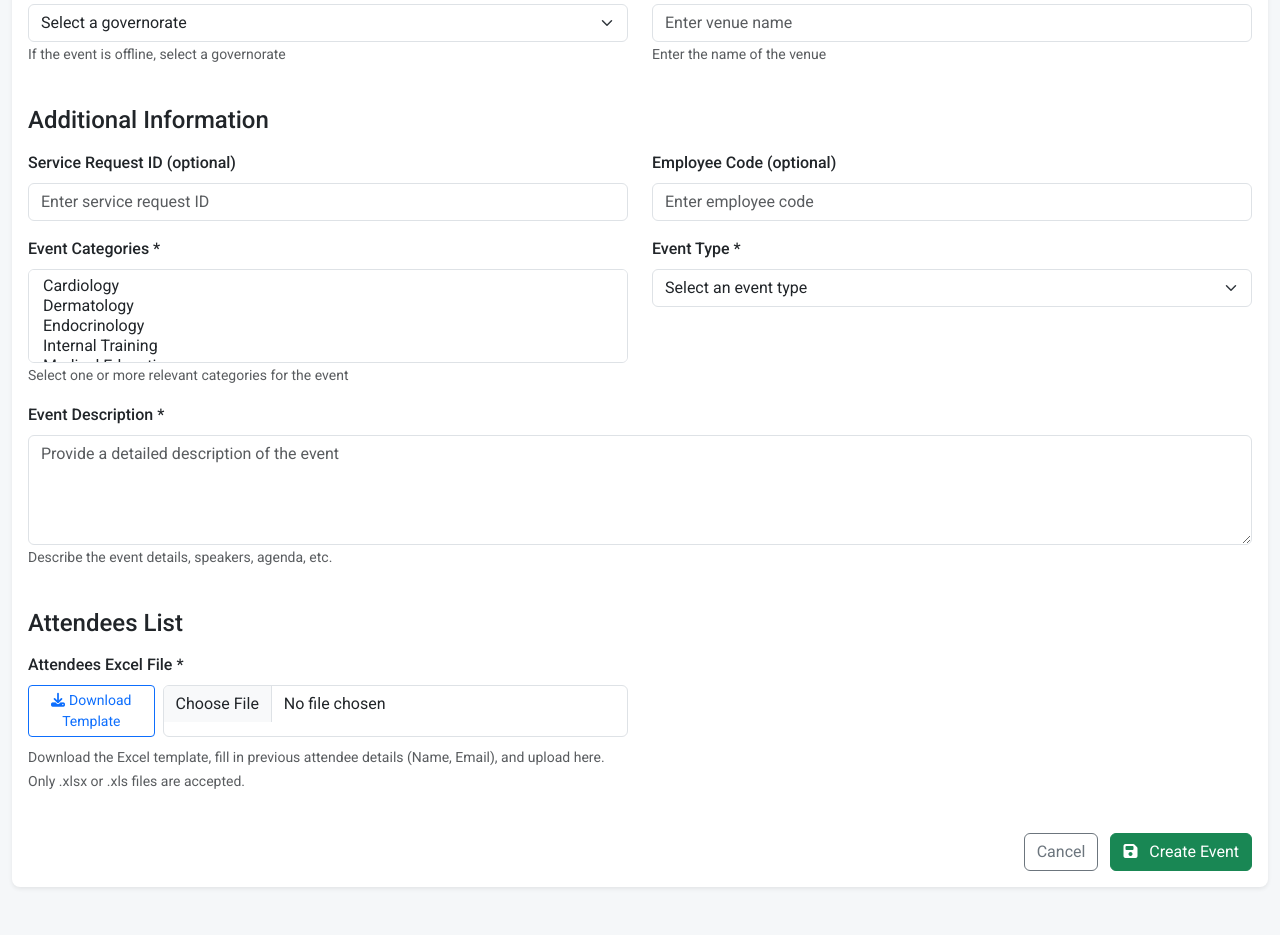
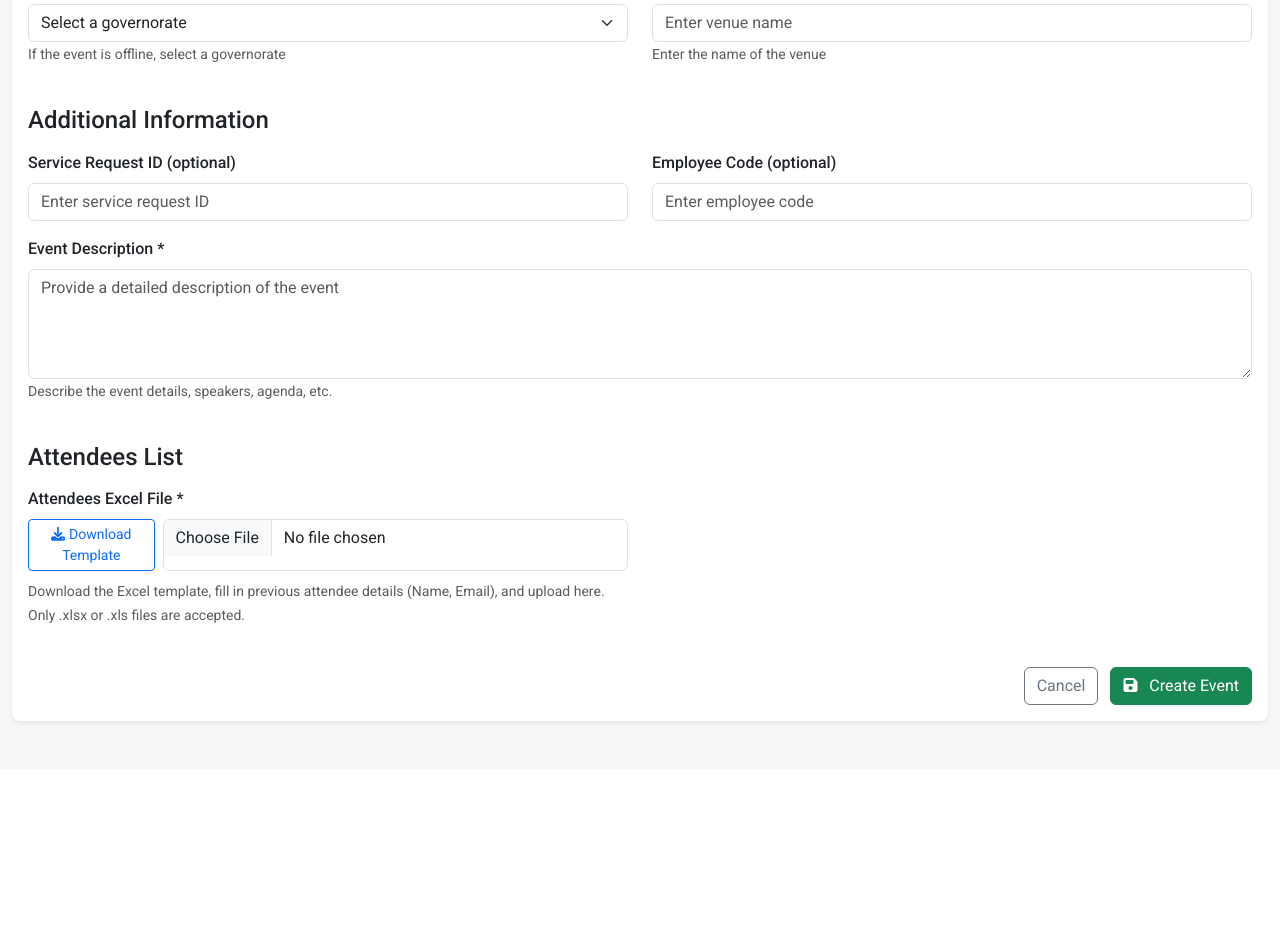
Before and after one commit to abdobody2040/ImageReferenceManager22, a Flask app: page /create_event in a window 1280 px wide. Shown: the part 1214-2149 px from the top of the page. After the commit the page ends 1939 px from the top, so only its background shows below. Run offline with Flask 3, Linux system fonts and the light colour scheme; a user stored in the database is signed in; some libraries are stand-ins or nearby versions.

Commit message:
Improve event management and user upload process on the platform
Adds EventCategory and EventType models, modifies bulk user upload to require passwords, and removes category selection from create_event.html.

Replit-Commit-Author: Agent
Replit-Commit-Session-Id: c0dff70a-2949-459b-a442-4b66049eb983
Replit-Commit-Screenshot-Url: https://storage.googleapis.com/screenshot-production-us-central1/2ff6fc53-f347-461f-9e16-62f717d306e3/c0dff70a-2949-459b-a442-4b66049eb983/WJvaHIv

```diff
--- a/app.py
+++ b/app.py
@@ -72,6 +72,42 @@ class AppSetting(db.Model):
         db.session.commit()
         return setting
 
+# Event Category model
+class EventCategory(db.Model):
+    __tablename__ = 'event_category'
+    id = db.Column(db.Integer, primary_key=True)
+    name = db.Column(db.String(100), unique=True, nullable=False)
+    description = db.Column(db.Text)
+    created_at = db.Column(db.DateTime, default=datetime.utcnow)
+
+# Event Type model
+class EventType(db.Model):
+    __tablename__ = 'event_type'
+    id = db.Column(db.Integer, primary_key=True)
+    name = db.Column(db.String(100), unique=True, nullable=False)
+    description = db.Column(db.Text)
+    created_at = db.Column(db.DateTime, default=datetime.utcnow)
+
+# Event model
+class Event(db.Model):
+    __tablename__ = 'event'
+    id = db.Column(db.Integer, primary_key=True)
+    name = db.Column(db.String(200), nullable=False)
+    description = db.Column(db.Text)
+    event_type_id = db.Column(db.Integer, db.ForeignKey('event_type.id'))
+    is_online = db.Column(db.Boolean, default=False)
+    start_datetime = db.Column(db.DateTime, nullable=False)
+    end_datetime = db.Column(db.DateTime)
+    venue_id = db.Column(db.Integer, nullable=True)  # Could be linked to venue table later
+    governorate = db.Column(db.String(100))
+    user_id = db.Column(db.Integer, db.ForeignKey('users.id'), nullable=False)
+    status = db.Column(db.String(20), default='active')
+    created_at = db.Column(db.DateTime, default=datetime.utcnow)
+
+    # Relationships
+    event_type = db.relationship('EventType', backref='events')
+    creator = db.relationship('User', backref='created_events')
+
 @login_manager.user_loader
 def load_user(user_id):
     return db.session.get(User, int(user_id))
@@ -139,16 +175,14 @@ def events():
 
     # Get categories from database
     try:
-        categories_result = db.session.execute(db.text("SELECT id, name FROM event_category ORDER BY name"))
-        categories = [{'id': row[0], 'name': row[1]} for row in categories_result]
+        categories = EventCategory.query.order_by(EventCategory.name).all()
     except Exception as e:
         app.logger.error(f'Error fetching categories: {str(e)}')
         categories = []
 
     # Get event types from database
     try:
-        event_types_result = db.session.execute(db.text("SELECT id, name FROM event_type ORDER BY name"))
-        event_types = [{'id': row[0], 'name': row[1]} for row in event_types_result]
+        event_types = EventType.query.order_by(EventType.name).all()
     except Exception as e:
         app.logger.error(f'Error fetching event types: {str(e)}')
         event_types = []
@@ -197,16 +231,14 @@ def create_event():
 
     # Get categories from database
     try:
-        categories_result = db.session.execute(db.text("SELECT id, name FROM event_category ORDER BY name"))
-        categories = [{'id': row[0], 'name': row[1]} for row in categories_result]
+        categories = EventCategory.query.order_by(EventCategory.name).all()
     except Exception as e:
         app.logger.error(f'Error fetching categories: {str(e)}')
         categories = []
 
     # Get event types from database
     try:
-        event_types_result = db.session.execute(db.text("SELECT id, name FROM event_type ORDER BY name"))
-        event_types = [{'id': row[0], 'name': row[1]} for row in event_types_result]
+        event_types = EventType.query.order_by(EventType.name).all()
     except Exception as e:
         app.logger.error(f'Error fetching event types: {str(e)}')
         event_types = []
@@ -804,6 +836,8 @@ with app.app_context():
     os.makedirs('static/uploads', exist_ok=True)
 
     db.create_all()
+
+    # Create admin user if it doesn't exist
     if not User.query.filter_by(email='admin@test.com').first():
         admin = User()
         admin.email = 'admin@test.com'
@@ -813,5 +847,30 @@ with app.app_context():
         db.session.commit()
         print("Admin user created: admin@test.com / admin123")
 
+    # Create event categories if they don't exist
+    categories = [
+        'Cardiology', 'Oncology', 'Neurology', 'Pediatrics', 'Endocrinology',
+        'Dermatology', 'Psychiatry', 'Product Launch', 'Medical Education',
+        'Patient Awareness', 'Internal Training'
+    ]
+
+    for cat_name in categories:
+        if not EventCategory.query.filter_by(name=cat_name).first():
+            category = EventCategory(name=cat_name)
+            db.session.add(category)
+
+    # Create event types if they don't exist
+    event_types = [
+        'Conference', 'Webinar', 'Workshop', 'Symposium',
+        'Roundtable Meeting', 'Investigator Meeting'
+    ]
+
+    for type_name in event_types:
+        if not EventType.query.filter_by(name=type_name).first():
+            event_type = EventType(name=type_name)
+            db.session.add(event_type)
+
+    db.session.commit()
+
 if __name__ == '__main__':
     app.run(host='0.0.0.0', port=4000, debug=True)
--- a/templates/create_event.html
+++ b/templates/create_event.html
@@ -241,36 +241,7 @@
                     </div>
                 </div>
 
-                <!-- Event Categories -->
-                <div class="col-md-6">
-                    <div class="mb-3">
-                        <label for="categories" class="form-label">Event Categories *</label>
-                        <select class="form-select" id="categories" name="categories" multiple>
-                            {% for category in categories %}
-                                <option value="{{ category.id }}"
-                                        {% if event and category in event.categories %}selected{% endif %}>
-                                    {{ category.name }}
-                                </option>
-                            {% endfor %}
-                        </select>
-                        <small class="form-text text-muted">Select one or more relevant categories for the event</small>
-                    </div>
-                </div>
 
-                <!-- Event Type -->
-                <div class="col-md-6">
-                    <div class="mb-3">
-                        <label for="event_type" class="form-label">Event Type *</label>
-                        <select class="form-select" id="event_type" name="event_type" required>
-                            <option value="">Select an event type</option>
-                            {% for type in event_types %}
-                                <option value="{{ type.id }}" {% if event and event.event_type_id == type.id %}selected{% endif %}>
-                                    {{ type.name }}
-                                </option>
-                            {% endfor %}
-                        </select>
-                    </div>
-                </div>
 
                 <!-- Event Description -->
                 <div class="col-12">
```
Also changed, not shown: templates/bulk_user_upload.html (+6 -2 lines), attached_assets/dfsdf_1753836051574.png (added), attached_assets/image_1753836036014.png (added), instance/pharmaevents.db.
